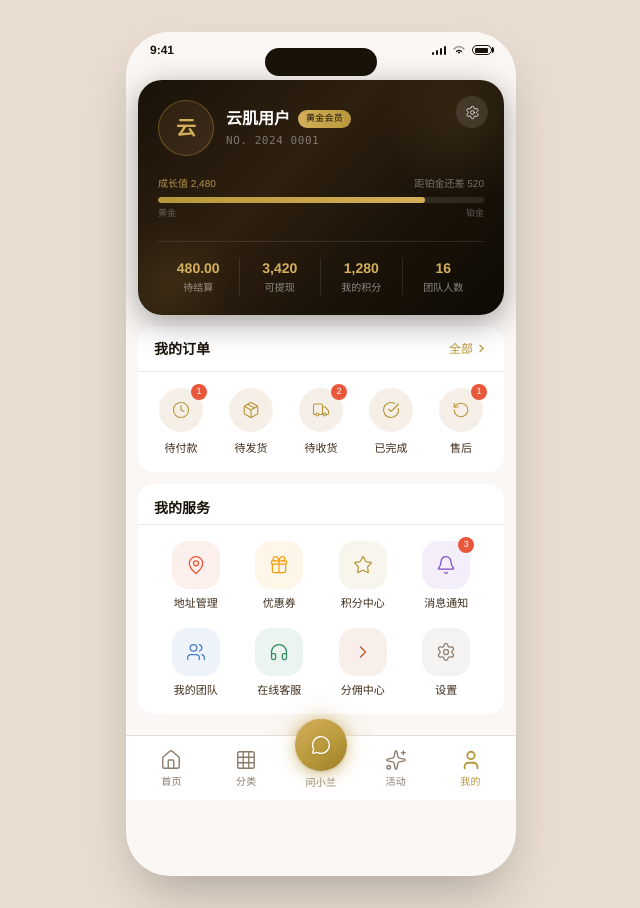
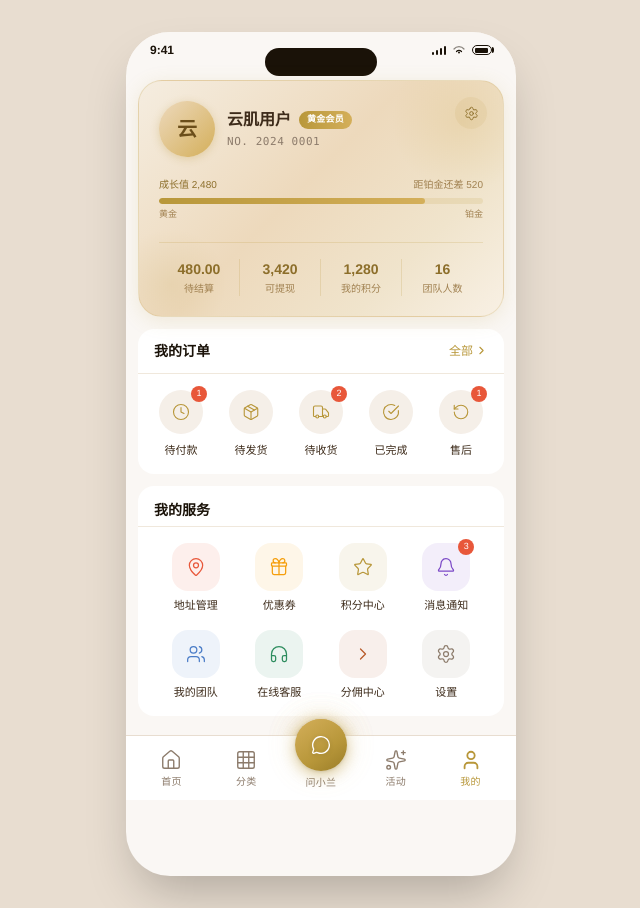
Before and after one commit to 315fang/cloud-mp-qianduan, a Next.js app: page /profile in a window 1280 px wide. Shown: the whole page, without its empty margins (319-959 px from the left). Built offline with nearby package versions, Linux system fonts and the light colour scheme.

Commit message:
feat: update profile page design and member card details
Co-authored-by: 王飞 <192938845+315fang@users.noreply.github.com>

```diff
--- a/src/app/profile/page.tsx
+++ b/src/app/profile/page.tsx
@@ -53,23 +53,24 @@ const serviceItems = [
 export default function ProfilePage() {
   return (
     <PhoneFrame>
-      {/* 1. 黑金会员卡 */}
+      {/* 1. 轻奢会员卡 - 米白暖金色系 */}
       <div
         className="relative mx-3 mt-3 rounded-3xl overflow-hidden"
         style={{
-          background: "linear-gradient(135deg, #1A1208 0%, #2E2010 40%, #1A1208 70%, #0E0B04 100%)",
-          boxShadow: "0 8px 32px rgba(0,0,0,0.35)",
+          background: "linear-gradient(135deg, #F5EDE0 0%, #EDD9BC 45%, #F0E4CC 75%, #F8F0E4 100%)",
+          boxShadow: "0 4px 20px rgba(184,151,58,0.15)",
+          border: "1px solid rgba(184,151,58,0.2)",
         }}
       >
         {/* 装饰光圈 */}
         <div
-          className="absolute -top-10 -right-10 w-40 h-40 rounded-full opacity-10"
-          style={{ background: "radial-gradient(circle, #D4AF5A, transparent 70%)" }}
+          className="absolute -top-8 -right-8 w-36 h-36 rounded-full"
+          style={{ background: "radial-gradient(circle, rgba(212,175,90,0.2), transparent 70%)" }}
           aria-hidden="true"
         />
         <div
-          className="absolute -bottom-8 -left-8 w-32 h-32 rounded-full opacity-10"
-          style={{ background: "radial-gradient(circle, #B8973A, transparent 70%)" }}
+          className="absolute -bottom-6 -left-6 w-28 h-28 rounded-full"
+          style={{ background: "radial-gradient(circle, rgba(184,151,58,0.12), transparent 70%)" }}
           aria-hidden="true"
         />
 
@@ -77,44 +78,47 @@ export default function ProfilePage() {
           {/* 右上角设置 */}
           <Link
             href="/profile/settings"
-            className="absolute top-4 right-4 w-8 h-8 flex items-center justify-center rounded-full bg-white/10"
+            className="absolute top-4 right-4 w-8 h-8 flex items-center justify-center rounded-full bg-[#B8973A]/10"
             aria-label="设置"
           >
-            <Settings size={15} className="text-white/80" strokeWidth={1.5} />
+            <Settings size={15} className="text-[#8C6E2A]" strokeWidth={1.5} />
           </Link>
 
           {/* 头像 + 昵称 + 会员号 */}
           <div className="flex items-center gap-3 mb-5">
             <div
-              className="w-14 h-14 rounded-full flex items-center justify-center flex-shrink-0 border border-[#B8973A]/40"
-              style={{ background: "linear-gradient(135deg, #2E2010, #3D2B1A)" }}
+              className="w-14 h-14 rounded-full flex items-center justify-center flex-shrink-0"
+              style={{
+                background: "linear-gradient(135deg, #EDD9BC, #D4AF5A)",
+                boxShadow: "0 2px 8px rgba(184,151,58,0.3)",
+              }}
             >
-              <span className="text-xl font-bold text-[#D4AF5A]">云</span>
+              <span className="text-xl font-bold text-[#6B4E1A]">云</span>
             </div>
             <div className="flex-1 min-w-0">
               <div className="flex items-center gap-2">
-                <span className="text-base font-bold text-white">云肌用户</span>
+                <span className="text-base font-bold text-[#3D2B1A]">云肌用户</span>
                 <span
-                  className="text-[9px] px-2 py-0.5 rounded-full font-medium tracking-wide"
+                  className="text-[9px] px-2 py-0.5 rounded-full font-semibold tracking-wide"
                   style={{
-                    background: "linear-gradient(90deg, #D4AF5A, #B8973A)",
-                    color: "#1A1208",
+                    background: "linear-gradient(90deg, #B8973A, #D4AF5A)",
+                    color: "#fff",
                   }}
                 >
                   黄金会员
                 </span>
               </div>
-              <p className="text-[11px] text-white/40 mt-0.5 font-mono tracking-wider">NO. 2024 0001</p>
+              <p className="text-[11px] text-[#8C7B6B] mt-0.5 font-mono tracking-wider">NO. 2024 0001</p>
             </div>
           </div>
 
           {/* 成长值进度条 */}
           <div className="mb-5">
             <div className="flex items-center justify-between mb-1.5">
-              <span className="text-[10px] text-[#D4AF5A]/80">成长值 2,480</span>
-              <span className="text-[10px] text-white/40">距铂金还差 520</span>
+              <span className="text-[10px] text-[#8C6E2A] font-medium">成长值 2,480</span>
+              <span className="text-[10px] text-[#A08050]">距铂金还差 520</span>
             </div>
-            <div className="h-1.5 rounded-full bg-white/10 overflow-hidden">
+            <div className="h-1.5 rounded-full bg-[#B8973A]/15 overflow-hidden">
               <div
                 className="h-full rounded-full"
                 style={{
@@ -124,17 +128,17 @@ export default function ProfilePage() {
               />
             </div>
             <div className="flex justify-between mt-1">
-              <span className="text-[9px] text-white/30">黄金</span>
-              <span className="text-[9px] text-white/30">铂金</span>
+              <span className="text-[9px] text-[#A08050]">黄金</span>
+              <span className="text-[9px] text-[#A08050]">铂金</span>
             </div>
           </div>
 
           {/* 资产四格 */}
-          <div className="grid grid-cols-4 divide-x divide-white/10 border-t border-white/10 pt-4">
+          <div className="grid grid-cols-4 divide-x divide-[#B8973A]/20 border-t border-[#B8973A]/20 pt-4">
             {assets.map(({ label, value, href }) => (
               <Link key={label} href={href} className="flex flex-col items-center gap-0.5">
-                <span className="text-sm font-bold text-[#D4AF5A]">{value}</span>
-                <span className="text-[10px] text-white/50">{label}</span>
+                <span className="text-sm font-bold text-[#8C6E2A]">{value}</span>
+                <span className="text-[10px] text-[#A08050]">{label}</span>
               </Link>
             ))}
           </div>
```
